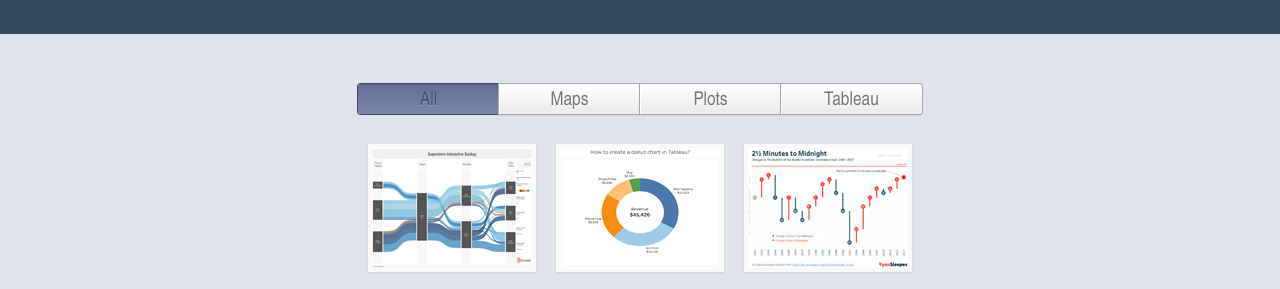
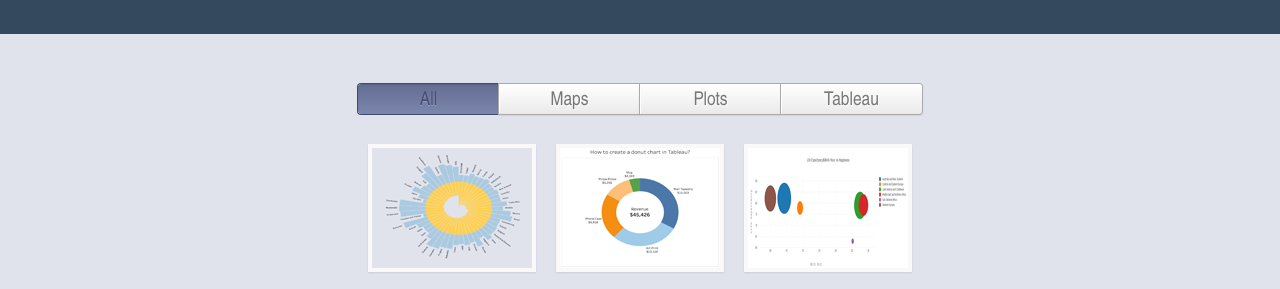
Before and after one commit to xliu510/Happiness, a plain HTML site: page flask/templates/index2.html in a window 1280 px wide. Shown: the part 186-475 px from the top of the page. Drawn offline with Linux system fonts and the light colour scheme; files whose address does not match are found by name; a web font is replaced by a local one.

Commit message:
Add files via upload

```diff
--- a/flask/templates/index2.html
+++ b/flask/templates/index2.html
@@ -45,7 +45,7 @@
 					<li class="ff-item-type-2">
 						<a href="/sandy_graph">
 							<span>Radial Plot</span>
-							<img src="../static/img/sankey.png" />
+							<img src="../static/img/radial-plot.png" />
 						</a>
 					</li>
 					<li class="ff-item-type-2">
@@ -57,7 +57,7 @@
 					<li class="ff-item-type-2">
 						<a href="/index_jessie">
 							<span>Bubble Plot</span>
-							<img src="../static/img/Waterfall.png" />
+							<img src="../static/img/bubble-plot.png" />
 						</a>
 					</li>
 					<li class="ff-item-type-1">
```
